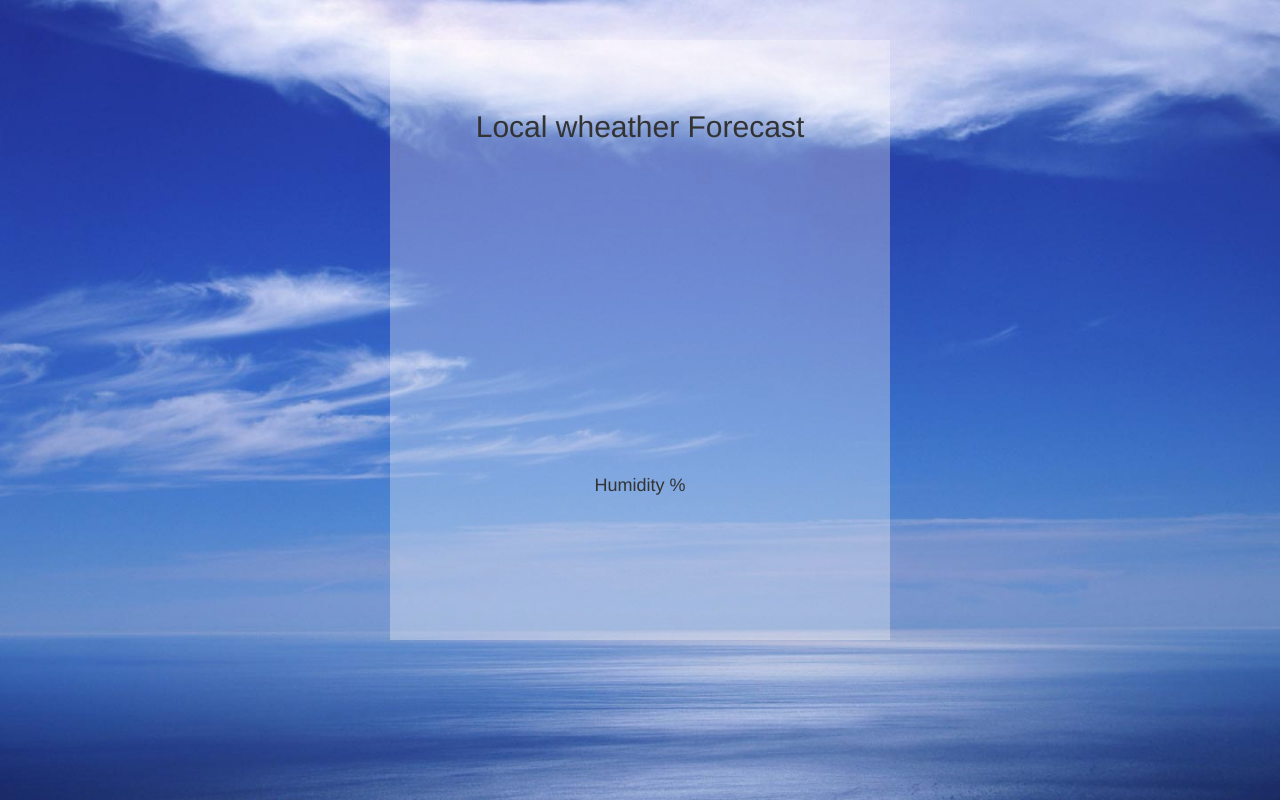
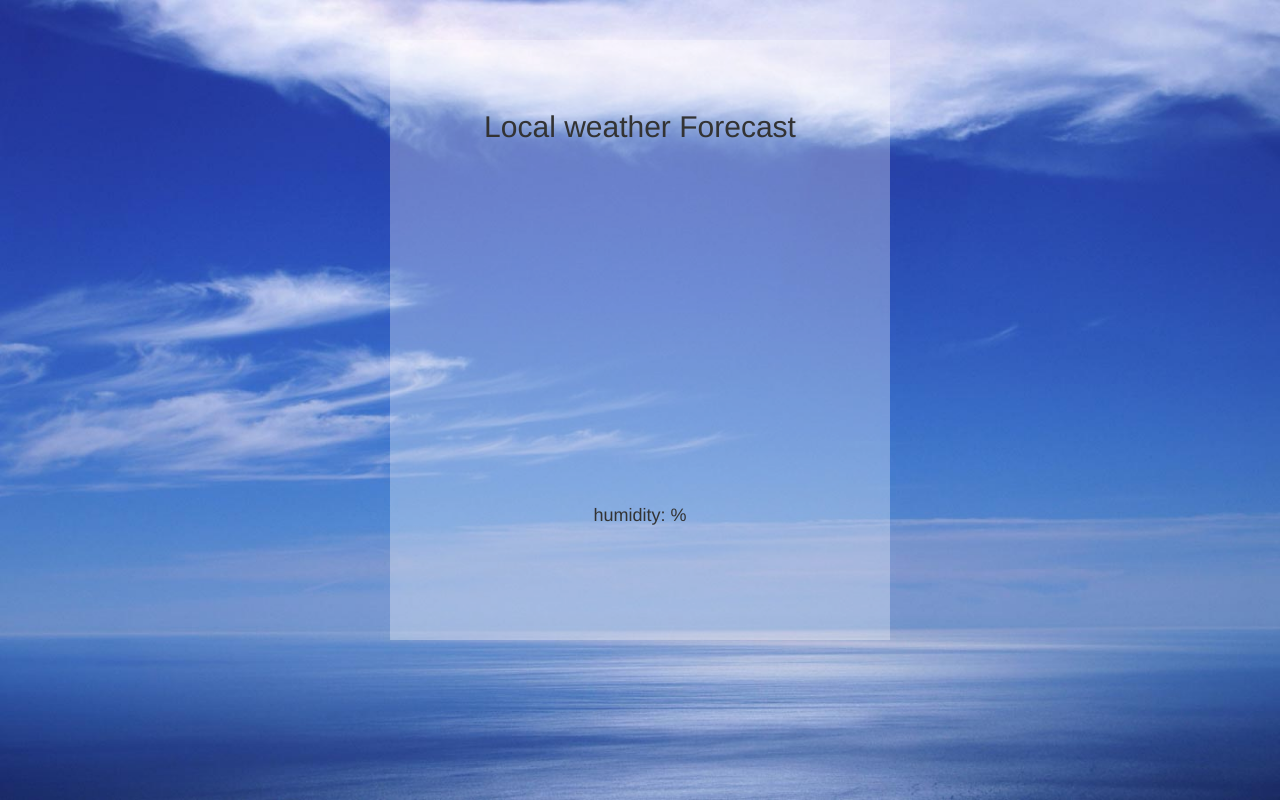
Before and after one commit to cristianehdo/local-weather, a plain HTML site: page index.html in a window 1280 px wide. Drawn offline with nearby package versions, Linux system fonts and the light colour scheme.

Commit message:
few changes on css

```diff
--- a/index.html
+++ b/index.html
@@ -16,22 +16,23 @@
 	<body>
 			<div id = "meteo" >
 				<div id="header">
-					<h2>Local wheather Forecast</h2>
+					<h2>Local weather Forecast</h2>
 				</div>
 				<div id= "city">
 					<h3 id = "cityname"></h3>
 				</div>
 				<div class="details">
-					<h4 id="weekday"></h4>
+					<h3 id="weekday"></h3>
 					<h4 id = "time"></h4>
 				</div>
-				<div class="firstinfo">
+				<div class="showicon">
 					<canvas id="icon"></canvas>
 				</div>
 				<div class="details">
+					<h4><span id="temp"></span><span id="degrees"></span></h4>
 					<h4 id = "weather"></h4>
-					<h4><span>Humidity </span><span id="humidity"></span><span>%</span></h4>
-					<h4><span id="temp"></span><span id="degrees"></span></h4>
+					<h4><span>humidity: </span><span id="humidity"></span><span>%</span></h4>
+
 				</div>
 			</div>
 	</body>
--- a/static/css/css.css
+++ b/static/css/css.css
@@ -31,10 +31,10 @@ text-align: center;
 	padding-top: 20px;
 
 }
-.firstinfo {
+.showicon {
 	text-align: center;
 	width: 500px;
-	height: 200px;
+	height: 190px;
 
 }
 #icon {
@@ -44,7 +44,7 @@ text-align: center;
 .details{
 	margin: 0 auto;
 	text-align: center;
-	height: 50px;
+	height: 80px;
 }
 #degrees {
 	color: #EEE;
--- a/static/js/script.js
+++ b/static/js/script.js
@@ -21,6 +21,7 @@ $(document).ready(function(){
 	    var weather = json.weather[0].description;
 	    var humidity = json.main.humidity;
 	    var temp = json.main.temp;
+	    temp = Math.round(temp);
 	    var city = json.name;
 	   	$("#weather").text(weather);
 		$("#humidity").text(humidity);
@@ -28,7 +29,7 @@ $(document).ready(function(){
 		$("#degrees").text(mesure);
 
 		var date = new Date();
-		var time = date.getHours()+"H"+date.getMinutes();
+		var time = date.toLocaleTimeString();
 		var utcDay = date.getUTCDay();
 		var week = {
 			0 : "Sunday",
@@ -57,7 +58,6 @@ $(document).ready(function(){
 		}
 			var iconweather = iconStatus[weather];
 			var icon = WeatherIcon.add('icon', WeatherIcon[iconweather], { mode:WeatherIcon.time, stroke:true, shadow:true, animated:true } );
-			// $("#icon").html("");
 			$("#icon").html(icon);
 	}
 
```
